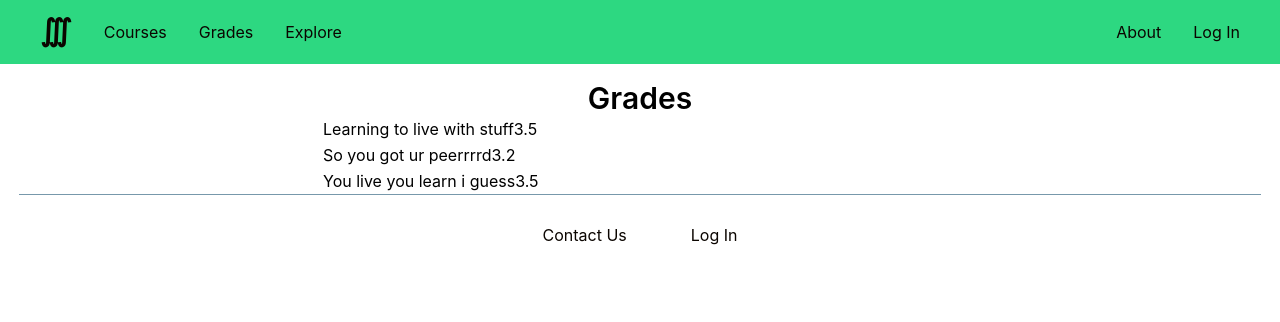
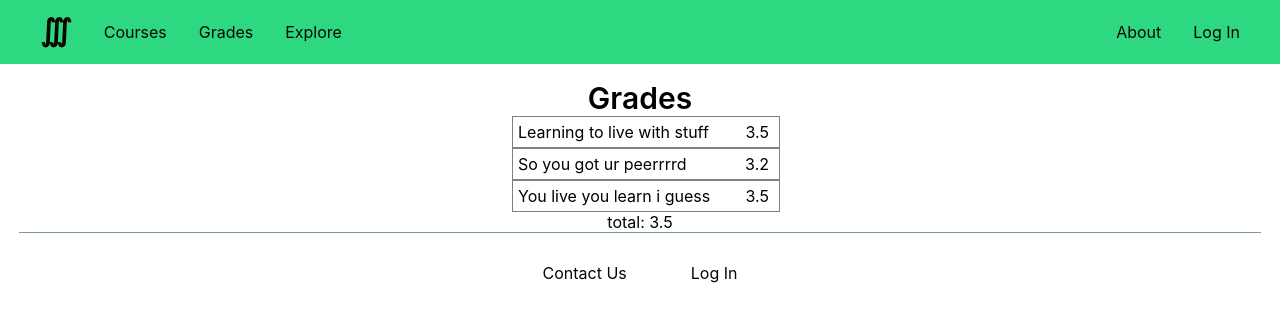
Before and after one commit to CamTangalakis/Self, a React (Create React App) app in the folder client/: page /grades in a window 1280 px wide. Shown: the top 322 px of the page. Built offline with nearby package versions, Linux system fonts and the light colour scheme.

Commit message:
idk it's something

```diff
--- a/client/src/pages/grades/index.css
+++ b/client/src/pages/grades/index.css
@@ -0,0 +1,23 @@
+.gradesPage {
+  width: 100%;
+}
+
+.gradesContainer {
+  display: flex;
+  flex-direction: column;
+  width: 20%;
+  margin: auto;
+  align-content: center;
+}
+
+.gradeDisplay {
+  justify-content: space-between;
+  display: flex;
+  width: 100%;
+  padding: 5px;
+  border: 1px solid grey;
+}
+
+.grade {
+  margin: 0px 5px;
+}
--- a/client/src/pages/grades/index.js
+++ b/client/src/pages/grades/index.js
@@ -32,20 +32,25 @@ const Grades = () => {
     setCourses(sampleCourses);
   }, []);
 
+  const gpaTotal = () => {
+    return 3.5;
+  };
+
   // TODO: get assigned courses for user, find all completed courses sorted by date completed,
   // find grades for each course
 
   return (
-    <div>
+    <div className="gradesPage">
       <div className="gradesHeader header">Grades</div>
 
-      <div style={{ display: "grid", width: "50%", margin: "auto" }}>
+      <div className="gradesContainer">
         {courses.map((course) => (
-          <div style={{ display: "flex", margin: "3px" }}>
-            <span>{course.name}</span>
-            <span>{course.grade}</span>
+          <div className="gradeDisplay">
+            <span className="course">{course.name}</span>
+            <span className="grade">{course.grade}</span>
           </div>
         ))}
+        <div>total: {gpaTotal()}</div>
       </div>
     </div>
   );
```
Also changed, not shown: 1 other file (tests, documents, lock files or other folders).
